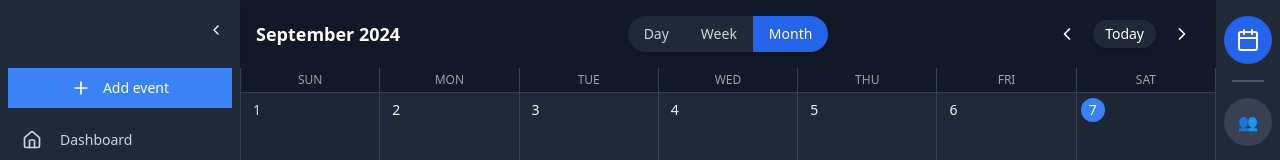
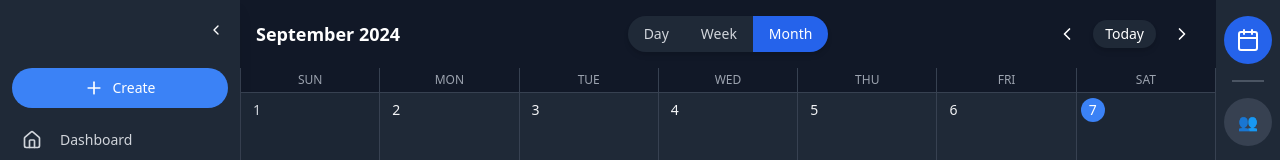
Before and after one commit to gsdyu/Calcoy, a Next.js app in the folder frontend/: page /calendar in a window 1280 px wide. Shown: the top 160 px of the page. Built offline with nearby package versions, Linux system fonts and the light colour scheme.

Commit message:
Add event changed for collapsed and uncollpased with circular shape makes app look cleaner

```diff
--- a/frontend/src/components/Navigation/Navbar.js
+++ b/frontend/src/components/Navigation/Navbar.js
@@ -39,7 +39,7 @@ const Navbar = ({ isCollapsed, setIsCollapsed, activeItem, setActiveItem, onAddE
     }
   };
 
-  // Updated useEffect hook to sync activeItem with the current route -> There was an issue regarding sometimes press on dashboard changed screen but not nav (Also when pressing the free demo into it would auto go to nav and not to calendar)
+  // Updated useEffect hook to sync activeItem with the current route
   useEffect(() => {
     if (pathname.includes('/calendar')) {
       setActiveItem('Calendar');
@@ -75,15 +75,16 @@ const Navbar = ({ isCollapsed, setIsCollapsed, activeItem, setActiveItem, onAddE
       <Button
         variant="primary"
         className={`
-          mx-2 my-2 bg-blue-500 text-white hover:bg-blue-600
+          mx-auto my-2 bg-blue-500 text-white hover:bg-blue-600
           flex items-center justify-center
           transition-colors duration-200
-          ${isCollapsed ? "p-2" : "px-3 py-2"}
+          rounded-full
+          ${isCollapsed ? "w-10 h-10" : "w-[90%] h-10"}
         `}
         onClick={onAddEvent}
       >
         <Plus className="h-5 w-5 min-w-[20px]" />
-        {!isCollapsed && <span className="ml-3">Add event</span>}
+        {!isCollapsed && <span className="ml-2">Create</span>}
       </Button>
       <nav className="w-full px-1 flex-grow">
         <MenuItem
```
